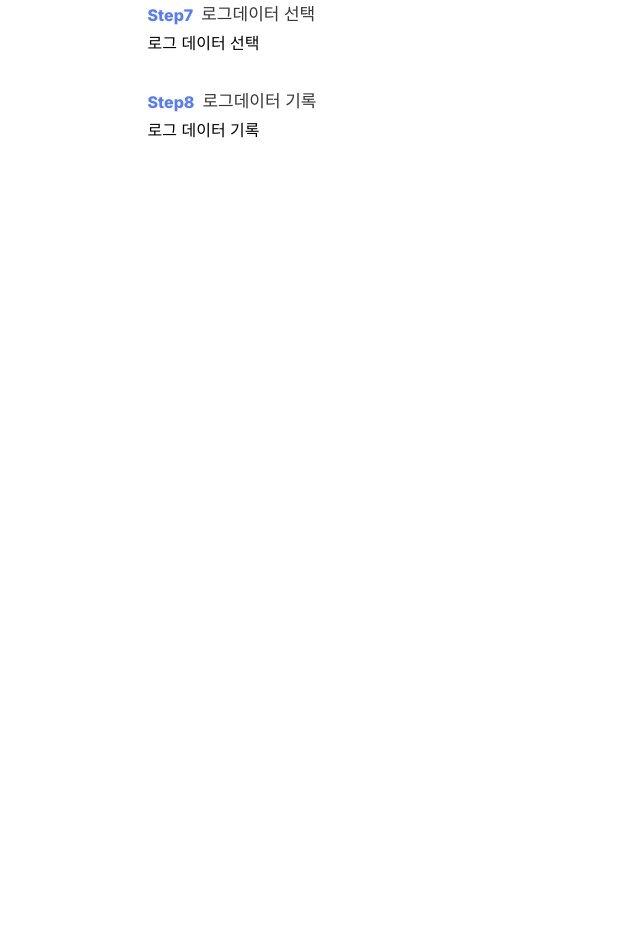
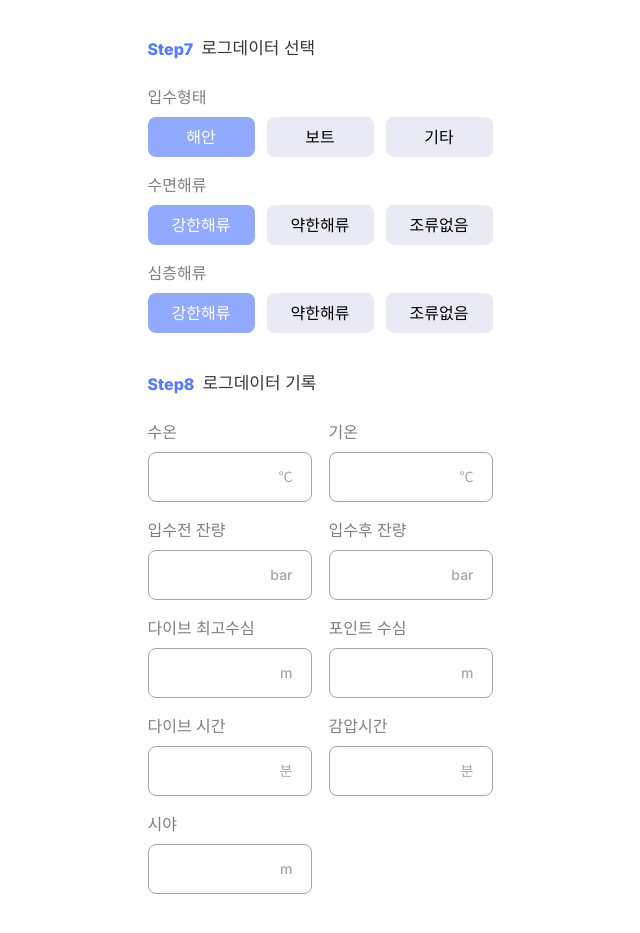
Before and after one commit to hondi-dive/new-fornt, a Next.js app: page /log/detail in a window 1280 px wide. Shown: the part 325-1258 px from the top of the page, without its empty margins (320-960 px from the left). Before the commit the page ends 800 px from the top, so only its background shows below. Built offline with nearby package versions, Linux system fonts and the light colour scheme.

Commit message:
add: 피드작성2 레이아웃 추가

```diff
--- /dev/null
+++ b/src/app/log/detail/SubTitleContainer.tsx
@@ -0,0 +1,16 @@
+import { PropsWithChildren } from 'react';
+
+interface Props {
+  title: string;
+}
+
+export default function SubTitleContainer({ children, title }: PropsWithChildren<Props>) {
+  return (
+    <div className=" mt-5">
+      <div>
+        <h3 className=" font-medium text-[#7f7f7f]">{title}</h3>
+      </div>
+      <div className=" mt-3">{children}</div>
+    </div>
+  );
+}
--- a/src/app/log/detail/page.tsx
+++ b/src/app/log/detail/page.tsx
@@ -1,18 +1,104 @@
 import StepContainer from '@/app/log/StepContainer';
+import SubTitleContainer from '@/app/log/detail/SubTitleContainer';
+import Button from '@/components/common/Button';
+import Input from '@/components/common/Input';
 
 export default function LogDetail() {
   return (
     <>
       <StepContainer step={6} title="해시태그 등록">
-        해시태그
+        <Input placeholder="#해시태그" />
       </StepContainer>
 
       <StepContainer step={7} title="로그데이터 선택">
-        로그 데이터 선택
+        <SubTitleContainer title="입수형태">
+          <div className="flex gap-3">
+            <Button size="small" color="secondary">
+              <span className=" font-medium text-white">해안</span>
+            </Button>
+            <Button size="small" color="normal">
+              <span className=" font-medium text-black">보트</span>
+            </Button>
+            <Button size="small" color="normal">
+              <span className=" font-medium text-black">기타</span>
+            </Button>
+          </div>
+        </SubTitleContainer>
+
+        <SubTitleContainer title="수면해류">
+          <div className="flex gap-3">
+            <Button size="small" color="secondary">
+              <span className=" font-medium text-white">강한해류</span>
+            </Button>
+            <Button size="small" color="normal">
+              <span className=" font-medium text-black">약한해류</span>
+            </Button>
+            <Button size="small" color="normal">
+              <span className=" font-medium text-black">조류없음</span>
+            </Button>
+          </div>
+        </SubTitleContainer>
+
+        <SubTitleContainer title="심층해류">
+          <div className="flex gap-3">
+            <Button size="small" color="secondary">
+              <span className=" font-medium text-white">강한해류</span>
+            </Button>
+            <Button size="small" color="normal">
+              <span className=" font-medium text-black">약한해류</span>
+            </Button>
+            <Button size="small" color="normal">
+              <span className=" font-medium text-black">조류없음</span>
+            </Button>
+          </div>
+        </SubTitleContainer>
       </StepContainer>
 
       <StepContainer step={8} title="로그데이터 기록">
-        로그 데이터 기록
+        <div className="flex gap-[17px]">
+          <SubTitleContainer title="수온">
+            <Input unit={'℃'} />
+          </SubTitleContainer>
+          <SubTitleContainer title="기온">
+            <Input unit={'℃'} />
+          </SubTitleContainer>
+        </div>
+
+        <div className="flex gap-[17px]">
+          <SubTitleContainer title="입수전 잔량">
+            <Input unit={'bar'} />
+          </SubTitleContainer>
+          <SubTitleContainer title="입수후 잔량">
+            <Input unit={'bar'} />
+          </SubTitleContainer>
+        </div>
+
+        <div className="flex gap-[17px]">
+          <SubTitleContainer title="다이브 최고수심">
+            <Input unit={'m'} />
+          </SubTitleContainer>
+          <SubTitleContainer title="포인트 수심">
+            <Input unit={'m'} />
+          </SubTitleContainer>
+        </div>
+
+        <div className="flex gap-[17px]">
+          <SubTitleContainer title="다이브 시간">
+            <Input unit={'분'} />
+          </SubTitleContainer>
+          <SubTitleContainer title="감압시간">
+            <Input unit={'분'} />
+          </SubTitleContainer>
+        </div>
+
+        <div className="flex gap-[17px]">
+          <div className="w-full">
+            <SubTitleContainer title="시야">
+              <Input unit={'m'} />
+            </SubTitleContainer>
+          </div>
+          <div className="w-full" />
+        </div>
       </StepContainer>
     </>
   );
```
